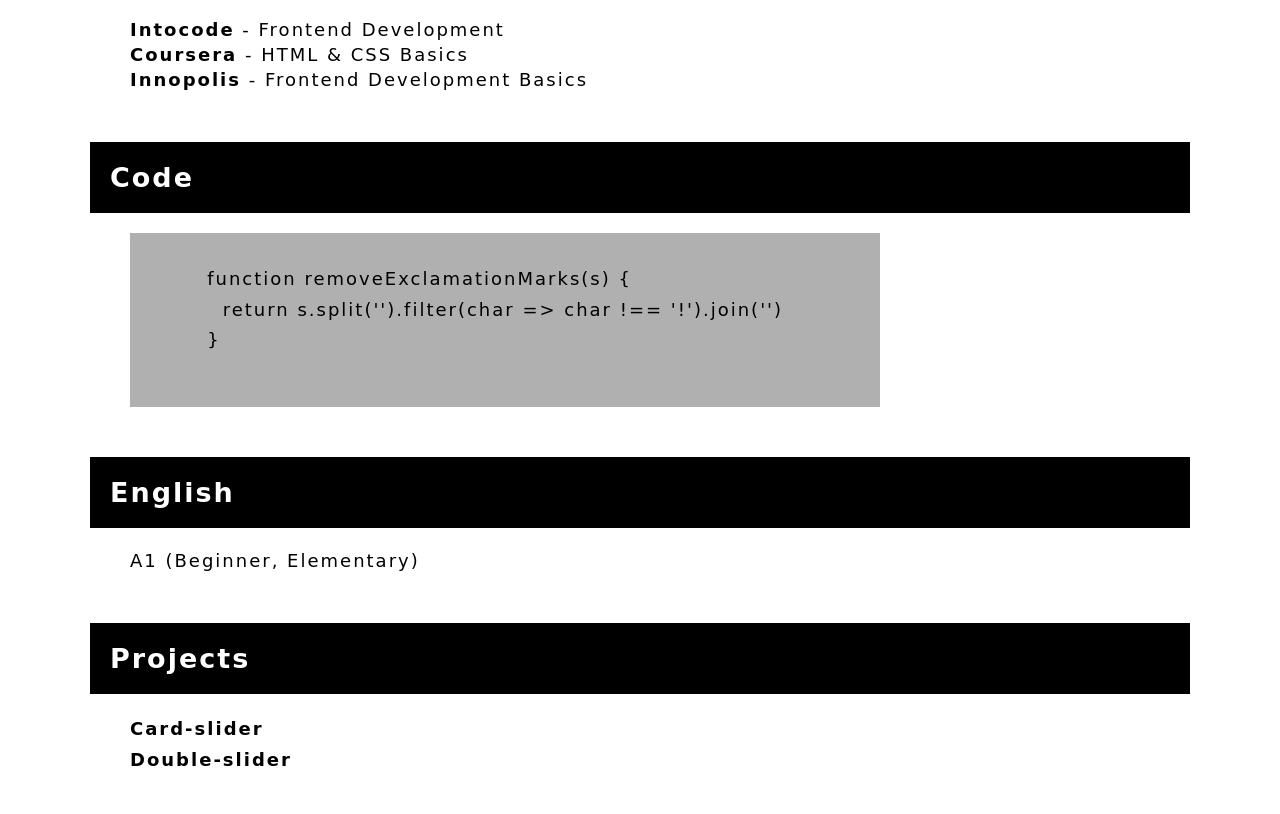
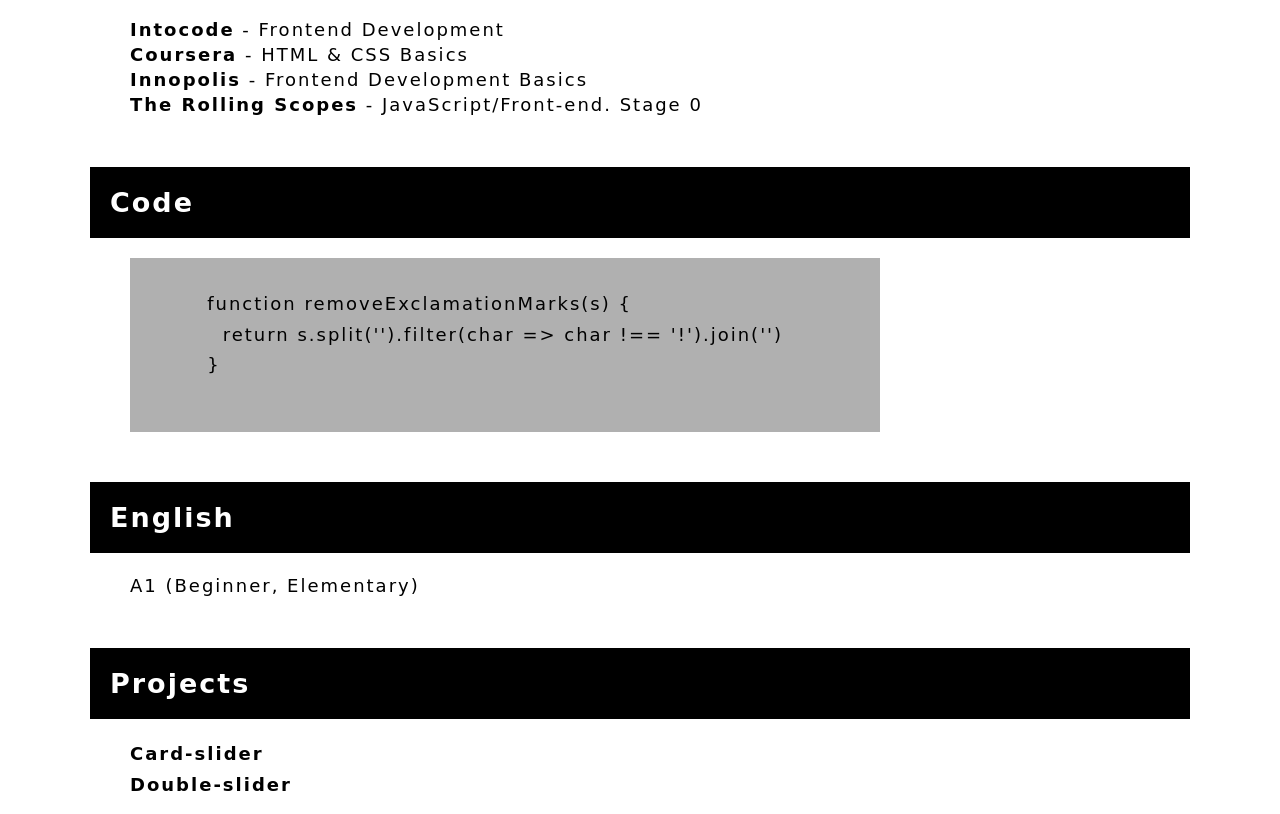
Before and after one commit to Kharsaeva/rsschool-cv, a plain HTML site: page index.html in a window 1280 px wide. Shown: the part 1264-2078 px from the top of the page. Drawn offline with Linux system fonts and the light colour scheme; a web font is replaced by a local one.

Commit message:
feat: add course The Rolling Scopes

```diff
--- a/index.html
+++ b/index.html
@@ -131,6 +131,9 @@
           <li class="courses-item li-item">
             <b>Innopolis</b> - Frontend Development Basics
           </li>
+          <li class="courses-item li-item">
+            <b>The Rolling Scopes</b> - JavaScript/Front-end. Stage 0
+          </li>
         </ul>
       </section>
 
```
